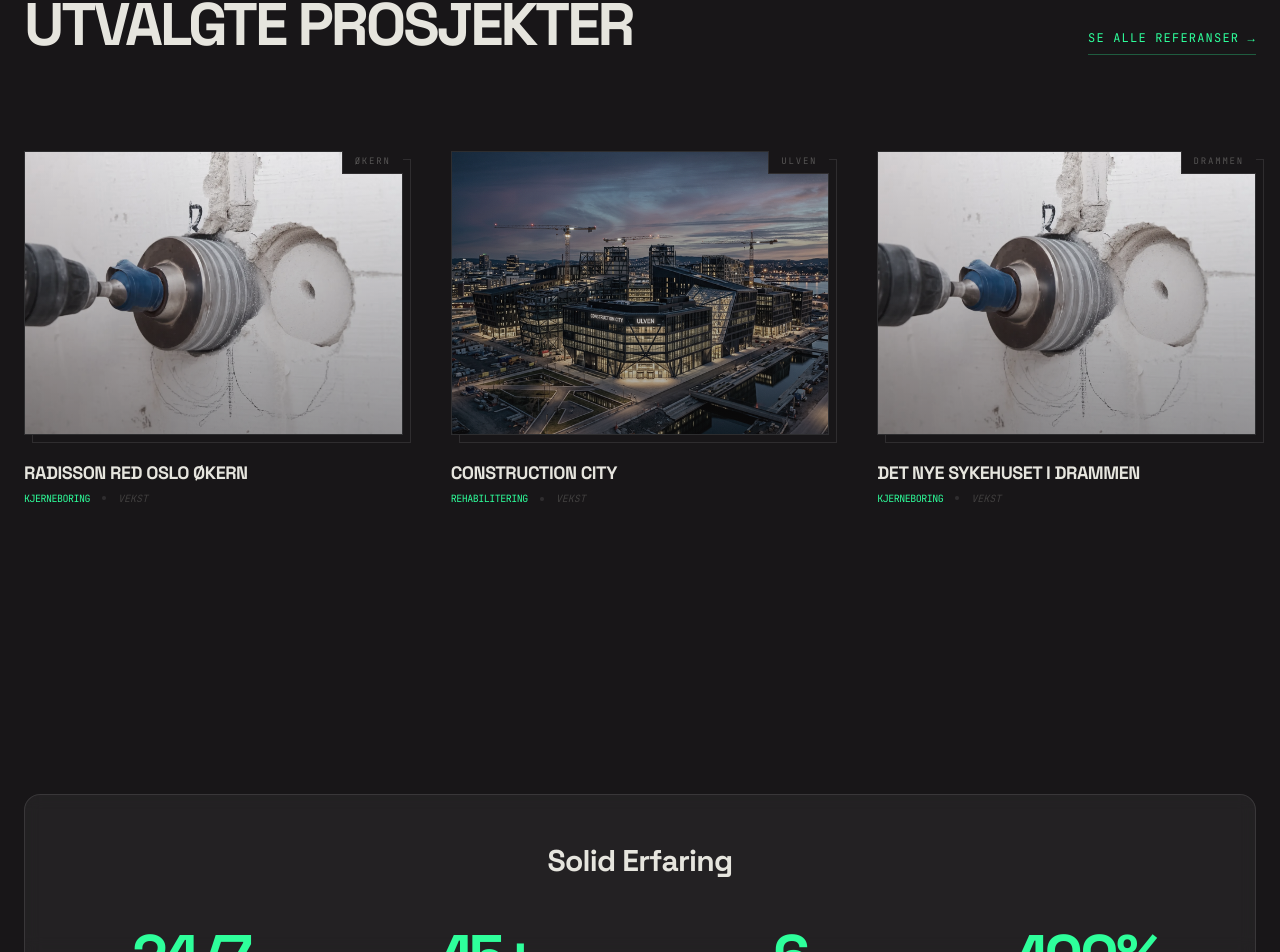
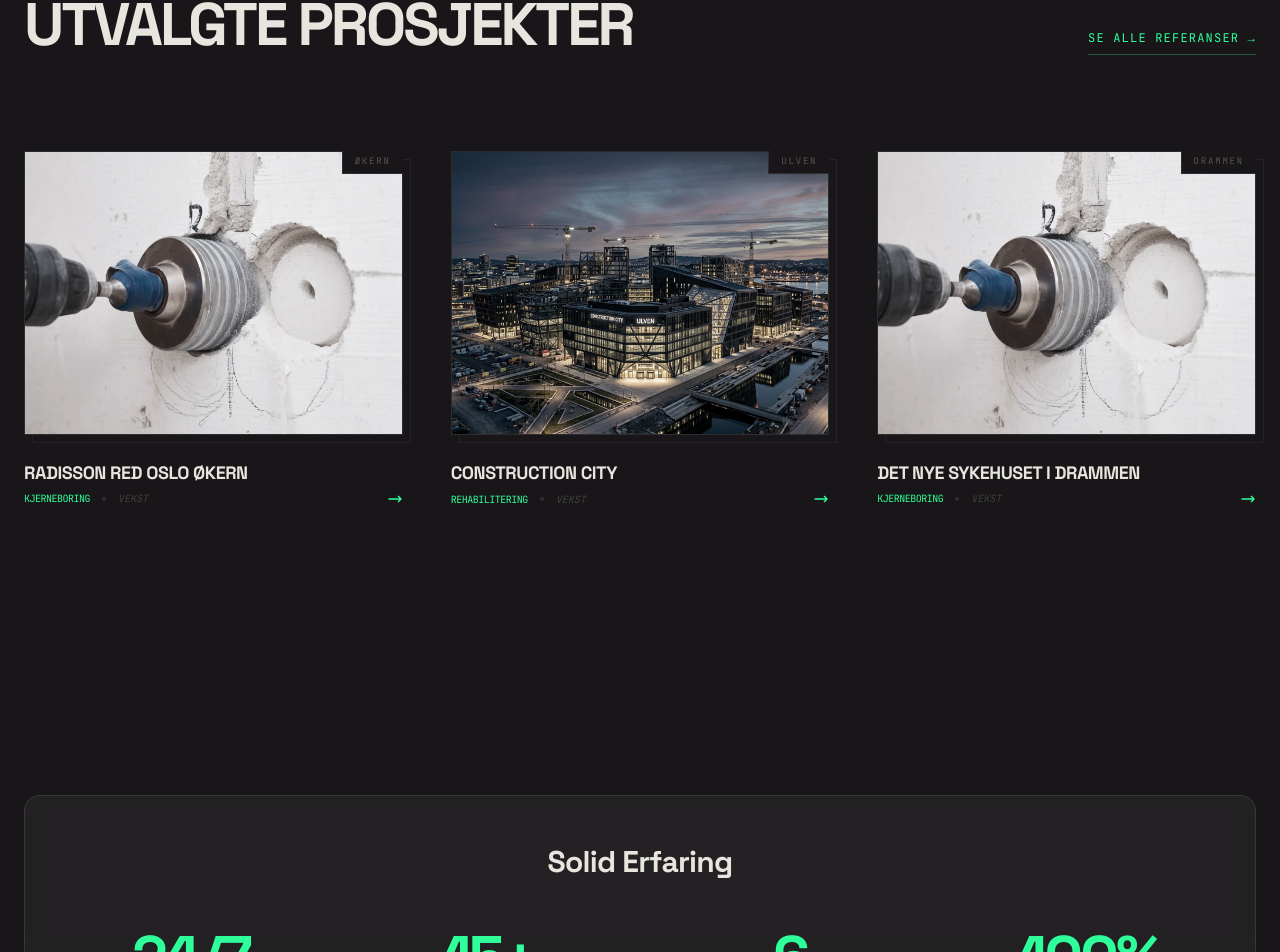
Before and after one commit to rezhh94/90grader, a Next.js app: page / in a window 1280 px wide. Shown: the part 1119-2071 px from the top of the page. Built offline with nearby package versions, Linux system fonts and the light colour scheme.

Commit message:
feat: implement interactive precision in ProjectGrid with elevation and slide-in CTA

```diff
--- a/components/design/ProjectGrid.tsx
+++ b/components/design/ProjectGrid.tsx
@@ -9,24 +9,23 @@
         <Link key={project.id} href={`/prosjekter/${project.id}`} className="group block">
 
           <div className="relative">
-            {/* 1. STATISK RAMME: Nøytral hvit-nyanse, ingen forskyvning på hover */}
-            <div className="absolute inset-0 border border-white/10 translate-x-2 translate-y-2 z-0" />
+            {/* 1. Den statiske rammen ligger fast som et anker */}
+            <div className="absolute inset-0 border border-white/5 translate-x-2 translate-y-2 z-0" />
 
-            {/* 2. BILDEBOKS: Skarpe kanter og industriell maskering */}
-            <div className="relative aspect-[4/3] w-full overflow-hidden border border-white/10 bg-[#161618] z-10">
+            {/* 2. Bildeboksen - Løfter seg 4px opp ved hover (Elevation) */}
+            <div className="relative aspect-[4/3] w-full overflow-hidden border border-white/10 bg-[#161618] z-10 transition-transform duration-500 ease-out group-hover:-translate-y-1">
               {project.image && (
                 <Image
                   src={project.image}
                   alt={project.title}
                   fill
-                  className="object-cover grayscale-[0.4] group-hover:grayscale-0 transition-all duration-700"
+                  className="object-cover grayscale-[0.5] group-hover:grayscale-0 transition-all duration-700 group-hover:scale-105"
                 />
               )}
-              {/* Svak vignett for å fokusere blikket */}
-              <div className="absolute inset-0 bg-gradient-to-t from-[#181618]/40 to-transparent" />
+              <div className="absolute inset-0 bg-gradient-to-t from-[#181618]/60 via-transparent to-transparent opacity-0 group-hover:opacity-100 transition-opacity duration-500" />
             </div>
 
-            {/* 3. TEKNISK TAG: Minimalistisk plassering i hjørnet */}
+            {/* 3. Lokasjonstag - Statisk og nøytral */}
             <div className="absolute top-0 right-0 bg-[#181618] border-l border-b border-white/10 px-3 py-1 z-20">
               <p className="font-mono text-[9px] text-[#e6e5de]/30 uppercase tracking-[0.2em]">
                 {project.location}
@@ -34,11 +33,13 @@
             </div>
           </div>
 
-          {/* 4. DATA-INFORMASJON: Rent og hierarkisk */}
+          {/* 4. Tekst & CTA - Interaktiv reveal */}
           <div className="mt-6 space-y-1">
-            <h3 className="text-lg font-bold uppercase tracking-tight text-[#e6e5de]">
+            <h3 className="text-lg font-bold uppercase tracking-tight text-[#e6e5de] group-hover:text-white transition-colors duration-300">
               {project.title}
             </h3>
+
+            <div className="flex items-center justify-between">
               <div className="flex items-center gap-3">
                 <span className="text-[10px] font-mono uppercase text-[#2eff9b] tracking-tighter">
                   {project.service}
@@ -48,6 +49,20 @@
                   {project.zone}
                 </span>
               </div>
+
+              {/* DYNAMISK CTA: En pil som "våkner" ved hover */}
+              <div className="flex items-center gap-2 overflow-hidden">
+                <span className="text-[9px] font-mono uppercase text-[#2eff9b] tracking-widest opacity-0 -translate-x-4 transition-all duration-500 group-hover:opacity-100 group-hover:translate-x-0">
+                  Se Case
+                </span>
+                <svg
+                  className="w-4 h-4 text-[#2eff9b] transition-transform duration-500 group-hover:translate-x-1"
+                  fill="none" viewBox="0 0 24 24" stroke="currentColor"
+                >
+                  <path strokeLinecap="round" strokeLinejoin="round" strokeWidth={2} d="M17 8l4 4m0 0l-4 4m4-4H3" />
+                </svg>
+              </div>
+            </div>
           </div>
         </Link>
       ))}
```
Lines whose indentation alone changed are shown as unchanged.
